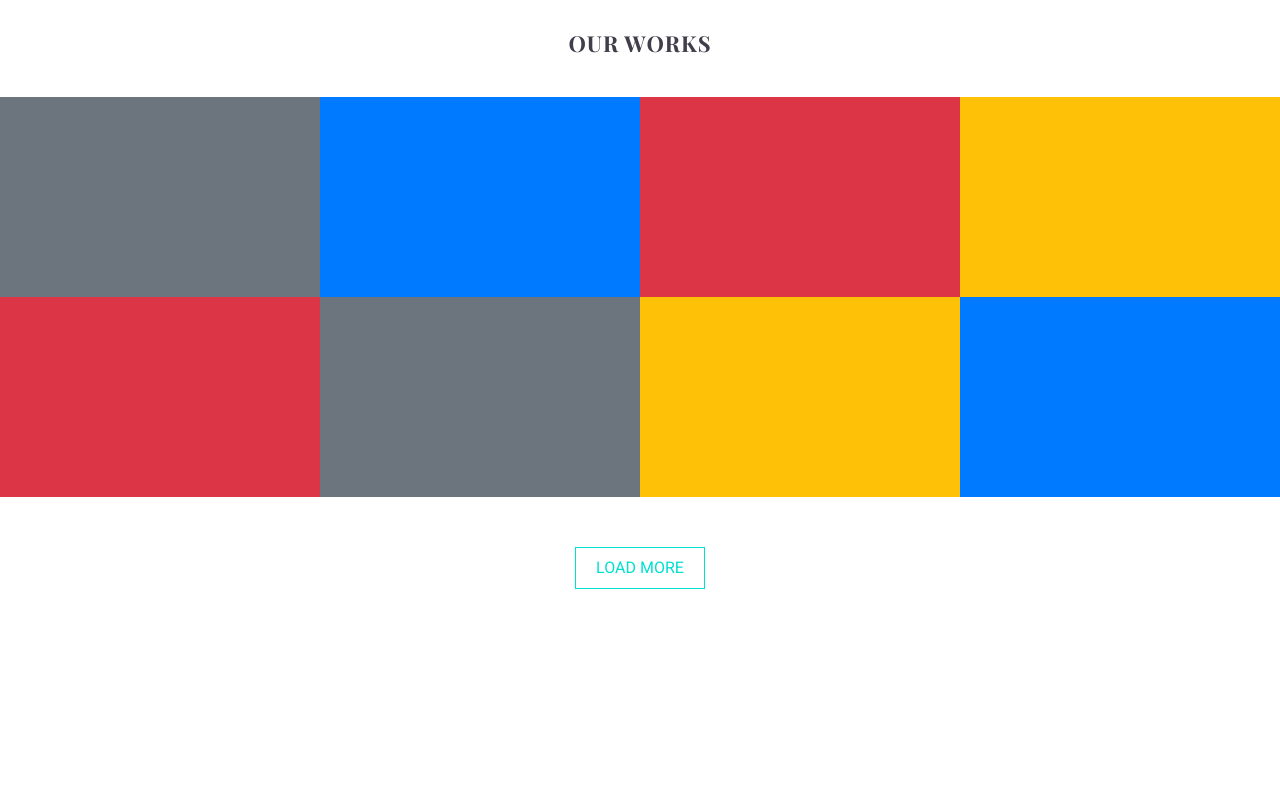
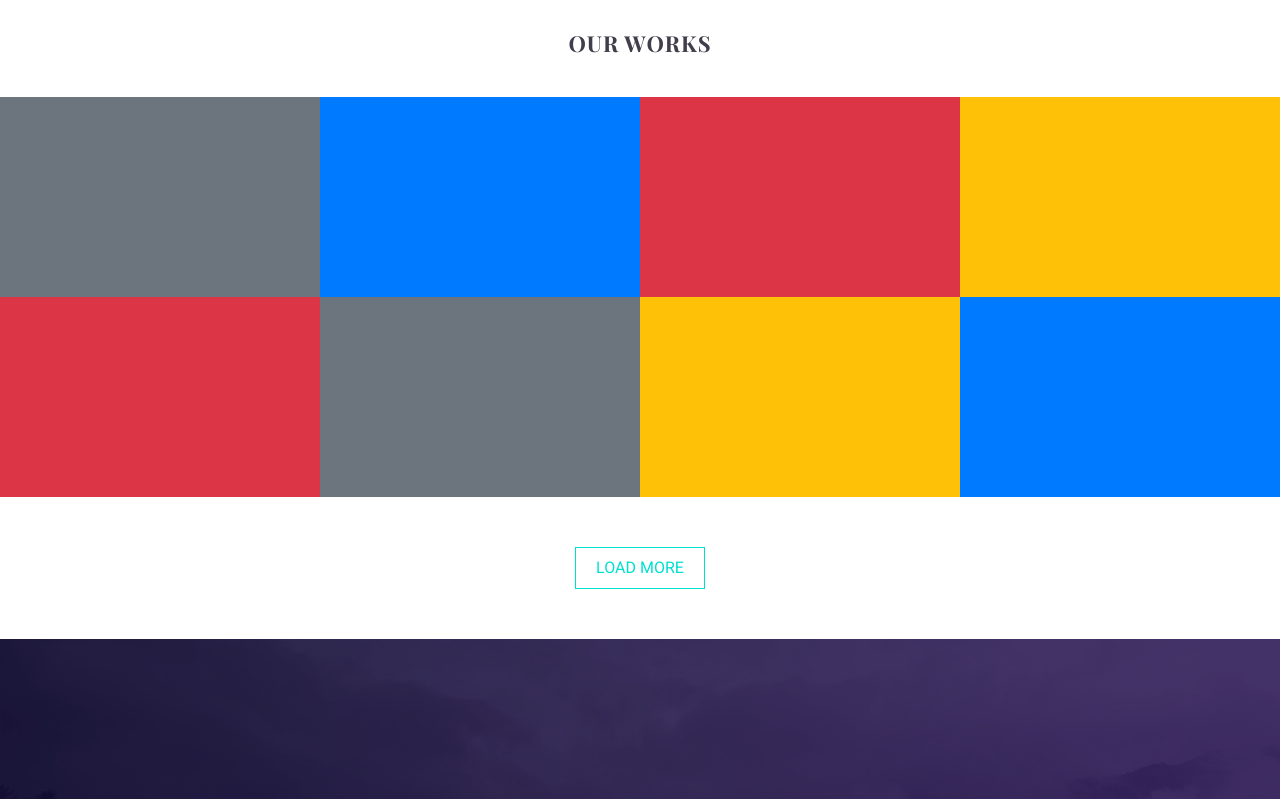
Before and after one commit to rifat-H/Tajem, a website: page index.html in a window 1280 px wide. Shown: the part 3349-4149 px from the top of the page. Before the commit the page ends 3988 px from the top, so only its background shows below. Drawn offline with nearby package versions, Linux system fonts and the light colour scheme; a web font is replaced by a local one.

Commit message:
quotes hallt for now

```diff
--- a/css/style.css
+++ b/css/style.css
@@ -330,7 +330,13 @@
  /* works end */
 
  /* quotes start */
- .quotes {}
+ .quotes {
+ 	padding: 80px 0;
+ 	background: url(../images/banner4.png);
+ 	background-attachment: fixed;
+ 	background-repeat: no-repeat;
+ 	background-size: cover;
+ }
 
  /* quotes end */
 
--- a/index.html
+++ b/index.html
@@ -387,7 +387,16 @@
 	<section class="quotes"></section>
 	<!-- quotes end -->
 	<!-- news start -->
-	<section class="news"></section>
+	<section class="news">
+		<div class="container">
+			<!-- row 1 start -->
+			<div class="row">
+				<div class="col-md-6"></div>
+				<div class="col-md-5 offset-md-1"></div>
+			</div>
+			<!-- row 1 end -->
+		</div>
+	</section>
 	<!-- news end -->
 	<!-- footer start -->
 	<footer></footer>
```
Also changed, not shown: package.json (added, +23 -0 lines), 1 other file.
